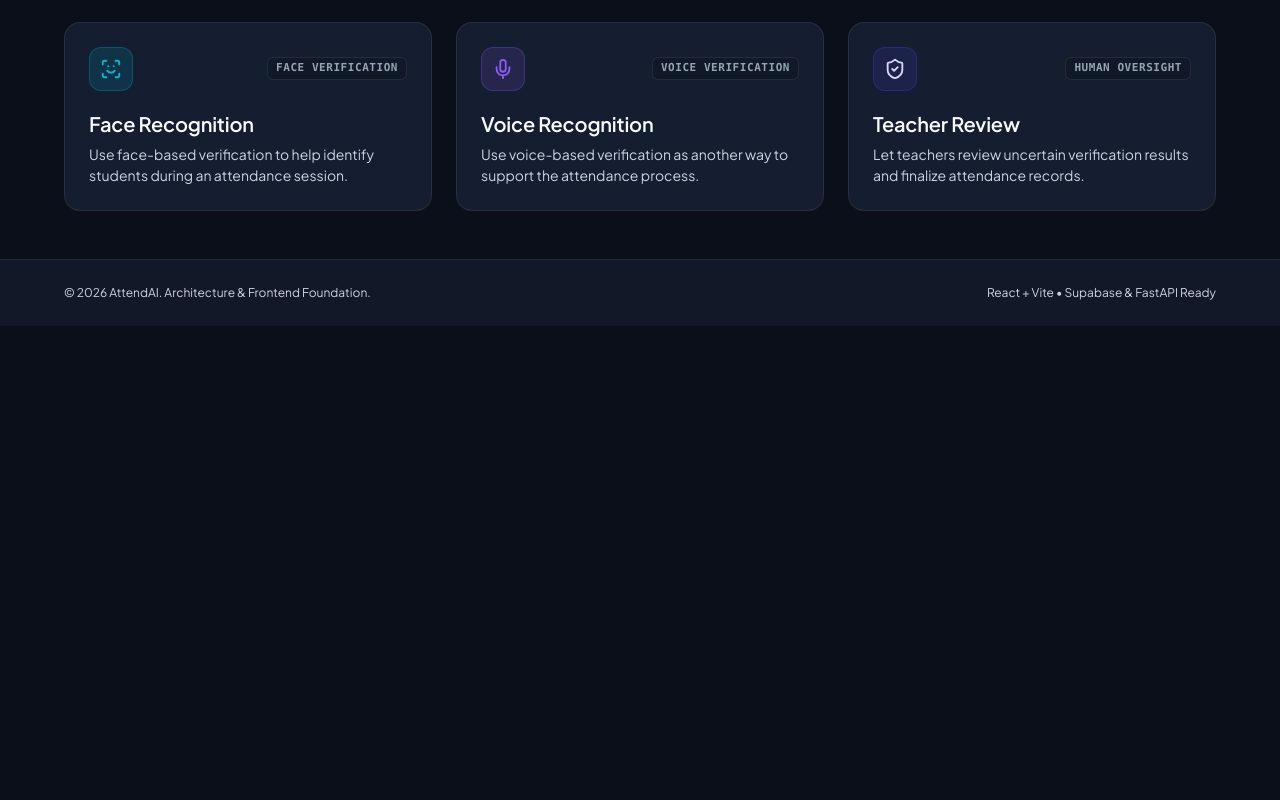
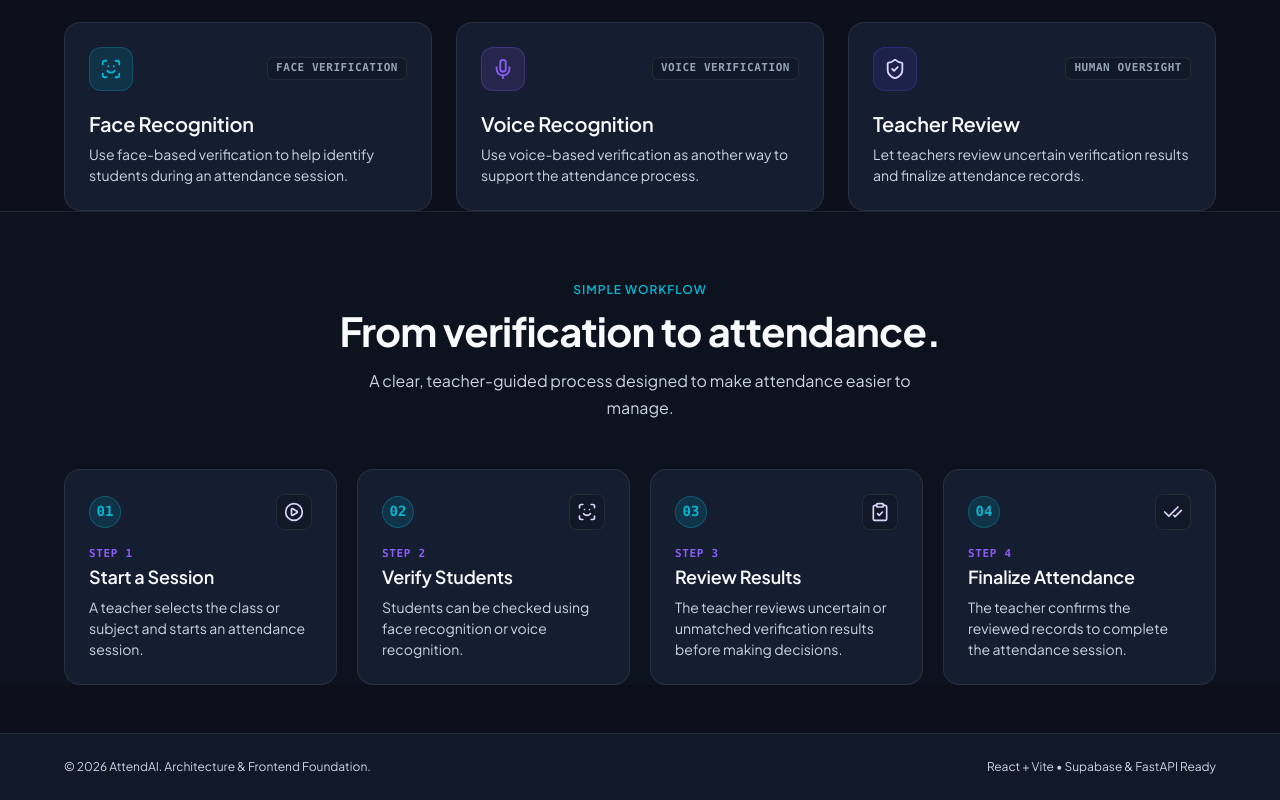
Before and after one commit to amol112225/AI-Attendance, a React (Vite) app in the folder frontend/: page / in a window 1280 px wide. Shown: the part 898-1698 px from the top of the page. Before the commit the page ends 1224 px from the top, so only its background shows below. Built offline with nearby package versions, Linux system fonts and the light colour scheme.

Commit message:
Add AttendAI how it works section

```diff
--- /dev/null
+++ b/frontend/src/components/home/HowItWorksSection.css
@@ -0,0 +1,166 @@
+/**
+ * AttendAI How It Works Section Styles
+ * Milestone 5: Homepage How It Works Section
+ */
+
+.how-it-works-section {
+  padding-top: var(--space-12);
+  padding-bottom: var(--space-16);
+  border-top: 1px solid var(--color-border-subtle);
+  background-color: rgba(17, 24, 39, 0.45);
+  position: relative;
+}
+
+@media (min-width: 768px) {
+  .how-it-works-section {
+    padding-top: var(--space-16);
+    padding-bottom: var(--space-20);
+  }
+}
+
+/* Section Header */
+.how-it-works-section__header {
+  text-align: center;
+  max-width: 680px;
+  margin: 0 auto var(--space-10);
+}
+
+@media (min-width: 768px) {
+  .how-it-works-section__header {
+    margin-bottom: var(--space-12);
+  }
+}
+
+.how-it-works-section__eyebrow {
+  display: inline-block;
+  font-size: var(--font-size-xs);
+  font-weight: var(--font-weight-semibold);
+  letter-spacing: 0.08em;
+  text-transform: uppercase;
+  color: var(--color-brand-cyan);
+  margin-bottom: var(--space-2);
+}
+
+.how-it-works-section__title {
+  font-size: clamp(1.875rem, 3.5vw, 2.5rem);
+  font-weight: var(--font-weight-bold);
+  line-height: 1.2;
+  letter-spacing: -0.02em;
+  color: var(--color-text-primary);
+  margin-bottom: var(--space-3);
+}
+
+.how-it-works-section__description {
+  font-size: var(--font-size-md);
+  line-height: var(--line-height-relaxed);
+  color: var(--color-text-secondary);
+  max-width: 600px;
+  margin: 0 auto;
+}
+
+/* Steps Sequence Grid */
+.steps-grid {
+  display: grid;
+  grid-template-columns: 1fr;
+  gap: var(--space-4);
+  list-style: none;
+  padding: 0;
+  margin: 0;
+}
+
+@media (min-width: 640px) {
+  .steps-grid {
+    grid-template-columns: repeat(2, 1fr);
+    gap: var(--space-5);
+  }
+}
+
+@media (min-width: 1024px) {
+  .steps-grid {
+    grid-template-columns: repeat(4, 1fr);
+    gap: var(--space-5);
+  }
+}
+
+/* Step Card */
+.step-card {
+  background-color: var(--color-bg-surface);
+  border: 1px solid var(--color-border-subtle);
+  border-radius: var(--radius-xl);
+  padding: var(--space-6);
+  display: flex;
+  flex-direction: column;
+  position: relative;
+  transition: border-color var(--transition-fast), transform var(--transition-fast), box-shadow var(--transition-fast);
+}
+
+.step-card:hover {
+  border-color: var(--color-border-default);
+  box-shadow: var(--shadow-md);
+  transform: translateY(-2px);
+}
+
+@media (prefers-reduced-motion: reduce) {
+  .step-card:hover {
+    transform: none;
+  }
+}
+
+.step-card__top {
+  display: flex;
+  align-items: center;
+  justify-content: space-between;
+  margin-bottom: var(--space-4);
+}
+
+.step-card__number {
+  font-family: var(--font-family-mono);
+  font-size: var(--font-size-sm);
+  font-weight: var(--font-weight-bold);
+  color: var(--color-brand-cyan);
+  background-color: var(--color-brand-cyan-subtle);
+  border: 1px solid rgba(6, 182, 212, 0.3);
+  border-radius: var(--radius-full);
+  width: 32px;
+  height: 32px;
+  display: flex;
+  align-items: center;
+  justify-content: center;
+}
+
+.step-card__icon-wrap {
+  display: flex;
+  align-items: center;
+  justify-content: center;
+  width: 36px;
+  height: 36px;
+  border-radius: var(--radius-md);
+  background-color: var(--color-bg-elevated);
+  border: 1px solid var(--color-border-subtle);
+  color: var(--color-text-lavender);
+}
+
+.step-card__step-tag {
+  font-family: var(--font-family-mono);
+  font-size: 0.6875rem;
+  font-weight: var(--font-weight-semibold);
+  letter-spacing: 0.06em;
+  text-transform: uppercase;
+  color: var(--color-brand-violet);
+  margin-bottom: var(--space-1);
+}
+
+.step-card__title {
+  font-size: var(--font-size-lg);
+  font-weight: var(--font-weight-semibold);
+  color: var(--color-text-primary);
+  margin-bottom: var(--space-2);
+  letter-spacing: -0.01em;
+}
+
+.step-card__description {
+  font-size: var(--font-size-sm);
+  color: var(--color-text-secondary);
+  line-height: var(--line-height-normal);
+  flex-grow: 1;
+}
--- /dev/null
+++ b/frontend/src/components/home/HowItWorksSection.jsx
@@ -0,0 +1,84 @@
+/**
+ * AttendAI How It Works Section Component
+ * Milestone 5: Homepage How It Works Section
+ *
+ * Displays the 4-step workflow: Start Session, Verify Students, Review Results, Finalize Attendance.
+ */
+
+import React from 'react';
+import { PlayCircle, ScanFace, ClipboardCheck, CheckCheck } from 'lucide-react';
+import { Container } from '../common/Container';
+import './HowItWorksSection.css';
+
+const STEPS_DATA = [
+  {
+    stepNumber: '01',
+    stepTag: 'Step 1',
+    title: 'Start a Session',
+    description: 'A teacher selects the class or subject and starts an attendance session.',
+    icon: PlayCircle,
+  },
+  {
+    stepNumber: '02',
+    stepTag: 'Step 2',
+    title: 'Verify Students',
+    description: 'Students can be checked using face recognition or voice recognition.',
+    icon: ScanFace,
+  },
+  {
+    stepNumber: '03',
+    stepTag: 'Step 3',
+    title: 'Review Results',
+    description: 'The teacher reviews uncertain or unmatched verification results before making decisions.',
+    icon: ClipboardCheck,
+  },
+  {
+    stepNumber: '04',
+    stepTag: 'Step 4',
+    title: 'Finalize Attendance',
+    description: 'The teacher confirms the reviewed records to complete the attendance session.',
+    icon: CheckCheck,
+  },
+];
+
+export function HowItWorksSection() {
+  return (
+    <section id="how-it-works" className="how-it-works-section" aria-labelledby="how-it-works-heading">
+      <Container size="xl">
+        <div className="how-it-works-section__header">
+          <span className="how-it-works-section__eyebrow">SIMPLE WORKFLOW</span>
+          <h2 id="how-it-works-heading" className="how-it-works-section__title">
+            From verification to attendance.
+          </h2>
+          <p className="how-it-works-section__description">
+            A clear, teacher-guided process designed to make attendance easier to manage.
+          </p>
+        </div>
+
+        <ol className="steps-grid">
+          {STEPS_DATA.map((step) => {
+            const IconComponent = step.icon;
+            return (
+              <li key={step.stepNumber} className="step-card">
+                <div className="step-card__top">
+                  <span className="step-card__number" aria-hidden="true">
+                    {step.stepNumber}
+                  </span>
+                  <div className="step-card__icon-wrap" aria-hidden="true">
+                    <IconComponent size={20} />
+                  </div>
+                </div>
+
+                <span className="step-card__step-tag">{step.stepTag}</span>
+                <h3 className="step-card__title">{step.title}</h3>
+                <p className="step-card__description">{step.description}</p>
+              </li>
+            );
+          })}
+        </ol>
+      </Container>
+    </section>
+  );
+}
+
+export default HowItWorksSection;
--- a/frontend/src/pages/HomePage.jsx
+++ b/frontend/src/pages/HomePage.jsx
@@ -1,9 +1,10 @@
 /**
  * AttendAI Home Page
- * Milestone 3 & 4: Hero Section & Features Section
+ * Milestones 3, 4 & 5: Hero Section, Features Section & How It Works Section
  *
  * Implements the hero section with a two-column responsive layout,
- * accessible action triggers, and the core capabilities FeaturesSection.
+ * accessible action triggers, core capabilities FeaturesSection,
+ * and the 4-step HowItWorksSection.
  */
 
 import React from 'react';
@@ -19,6 +20,7 @@ import {
 import { Container } from '../components/common/Container';
 import { Button } from '../components/common/Button';
 import { FeaturesSection } from '../components/home/FeaturesSection';
+import { HowItWorksSection } from '../components/home/HowItWorksSection';
 import './HomePage.css';
 
 // Sample fictional rows demonstrating the multi-modal attendance verification interface
@@ -200,6 +202,9 @@ export function HomePage() {
 
       {/* Milestone 4: Features Section */}
       <FeaturesSection />
+
+      {/* Milestone 5: How It Works Section */}
+      <HowItWorksSection />
     </div>
   );
 }
```
Also changed, not shown: frontend/src/components/home/FeaturesSection.css (line endings or trailing spaces), frontend/src/components/home/FeaturesSection.jsx (line endings or trailing spaces), 2 other files (tests, documents, lock files or other folders).
